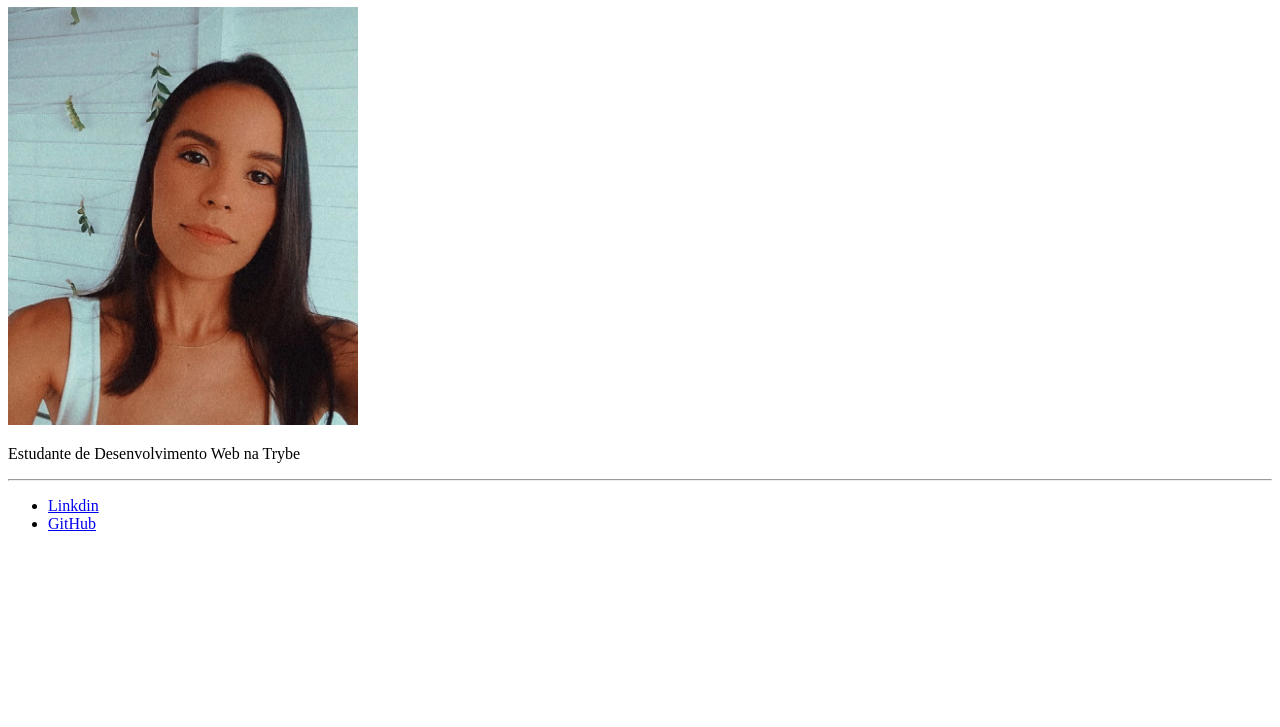
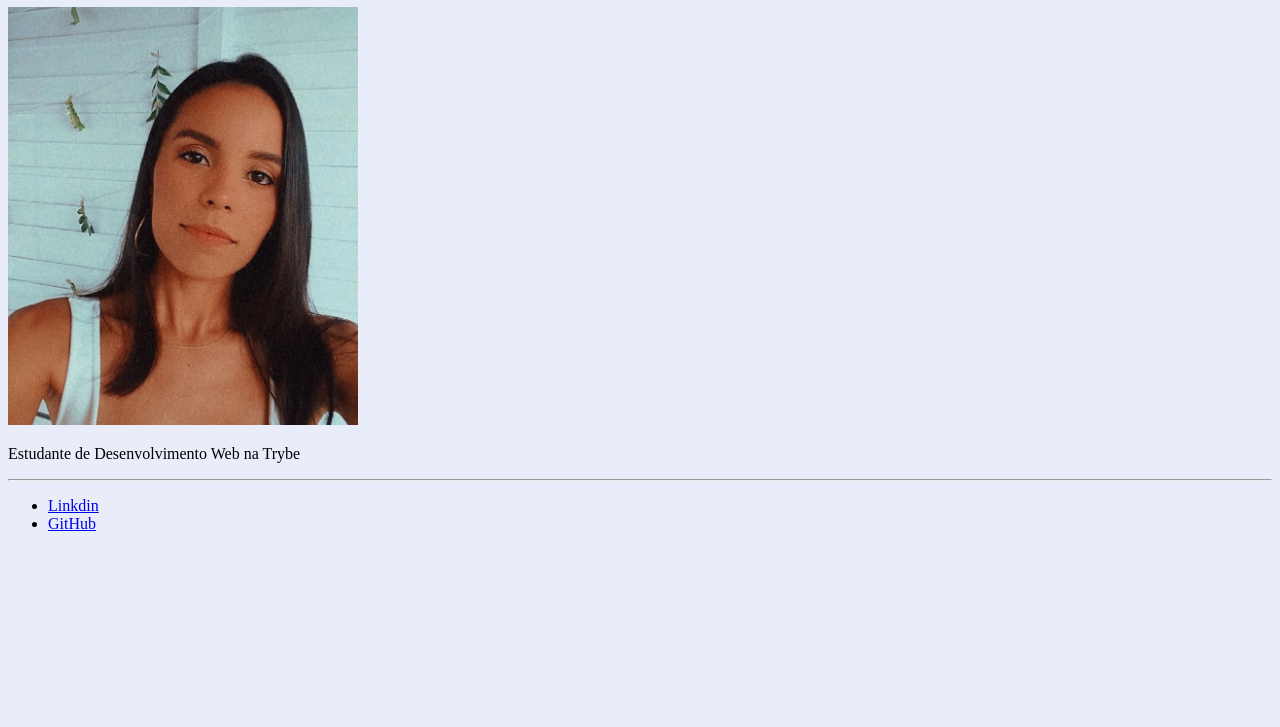
Before and after one commit to izacavalcante/izacavalcante.github.io, a plain HTML site: page index.html in a window 1280 px wide. Shown: the part 73-800 px from the top of the page. Drawn offline with Linux system fonts and the light colour scheme.

Commit message:
Adição do arquivo css

```diff
--- a/index.html
+++ b/index.html
@@ -3,6 +3,7 @@
     <head>
         <meta charce="UTF-8">
         <title>Portfólio</title>
+        <link rel="stylesheet" type="text/css" href="style.css">
     </head>
     <body>
         <h1>Izabella Cavalcante</h1>
--- /dev/null
+++ b/style.css
@@ -0,0 +1,3 @@
+body {
+    background-color: rgb(233, 237, 250);
+}
```
